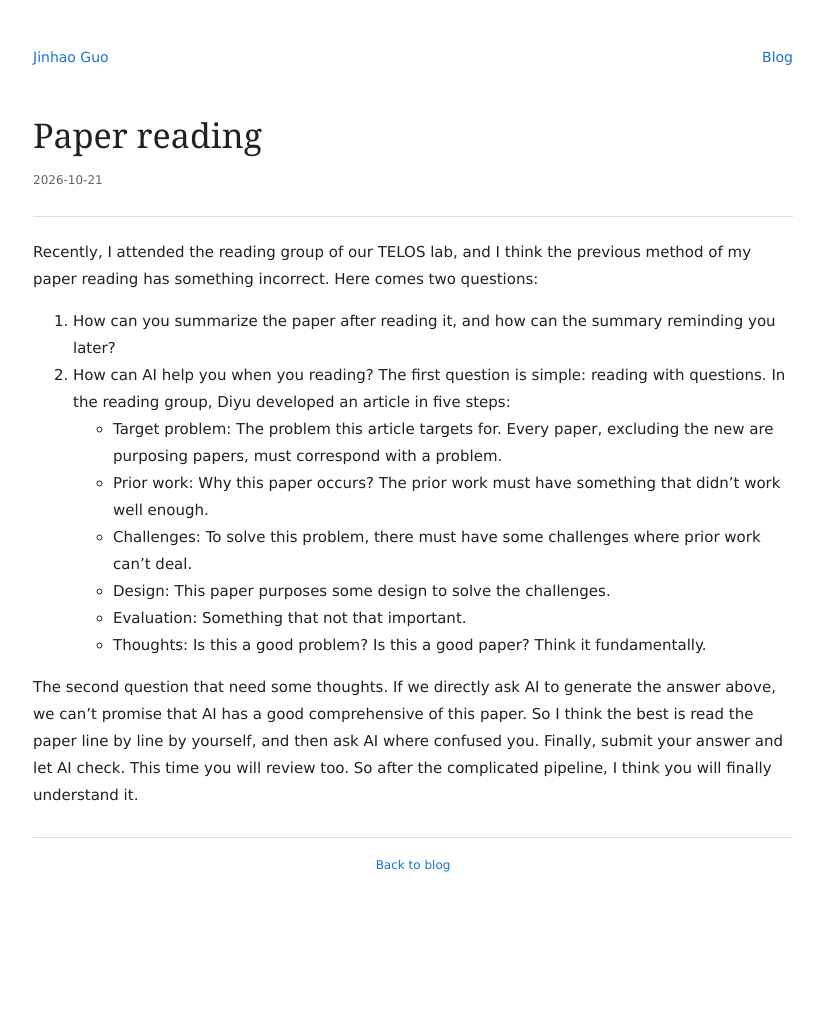
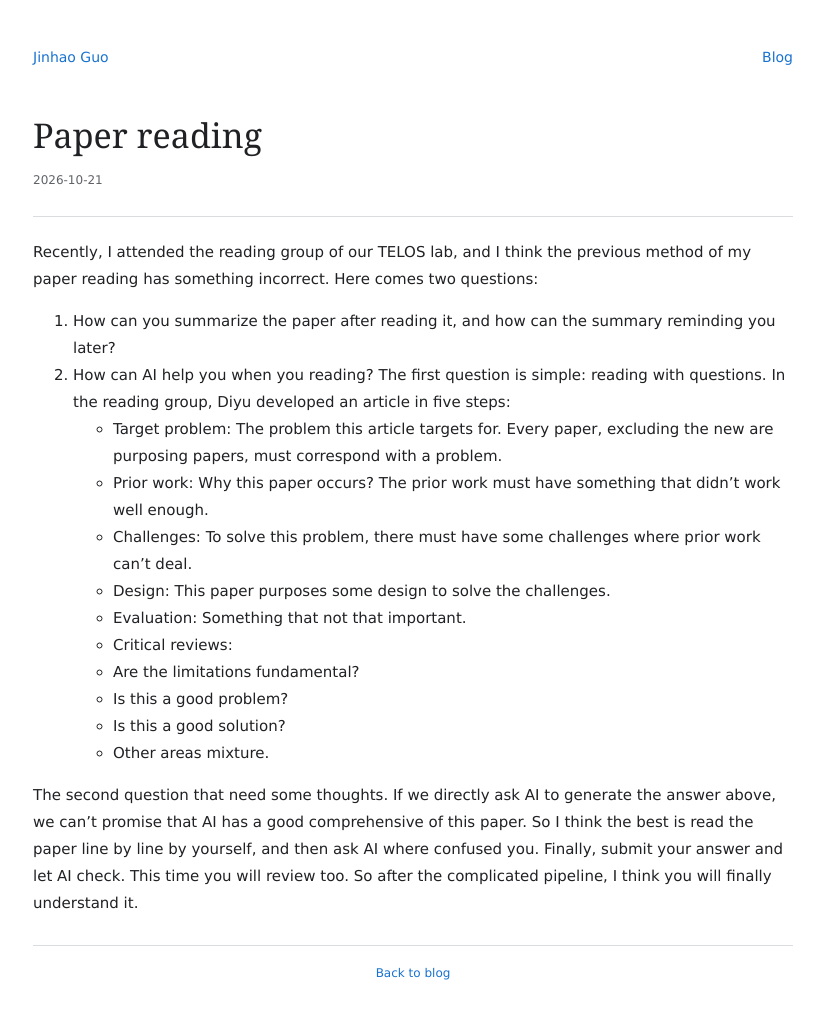
Before and after one commit to fexuile/fexuile.github.io, a Jekyll site: the page built from blog/20261021153804.md, in a window 1280 px wide. Shown: the whole page, without its empty margins (227-1051 px from the left). Built offline with Jekyll 4.4.1, drawn with Linux system fonts in a browser that asks for light colours; before the commit the page ends 923 px from its top, so only the background shows below that.

```diff
--- a/blog/20261021153804.md
+++ b/blog/20261021153804.md
@@ -12,6 +12,10 @@ The first question is simple: reading with questions. In the reading group, Diyu
 - Challenges: To solve this problem, there must have some challenges where prior work can't deal.
 - Design: This paper purposes some design to solve the challenges.
 - Evaluation: Something that not that important.
-- Thoughts: Is this a good problem? Is this a good paper? Think it fundamentally.
+- Critical reviews:
+	- Are the limitations fundamental?
+	- Is this a good problem?
+	- Is this a good solution?
+	- Other areas mixture.
 
 The second question that need some thoughts. If we directly ask AI to generate the answer above, we can't promise that AI has a good comprehensive of this paper. So I think the best is read the paper line by line by yourself, and then ask AI where confused you. Finally, submit your answer and let AI check. This time you will review too. So after the complicated pipeline, I think you will finally understand it.
```
Also changed, not shown: blog/.obsidian/workspace.json (+13 -7 lines), blog/20261023010844.md (added, +8 -0 lines), blog/20261023014956.md (added, +8 -0 lines).
